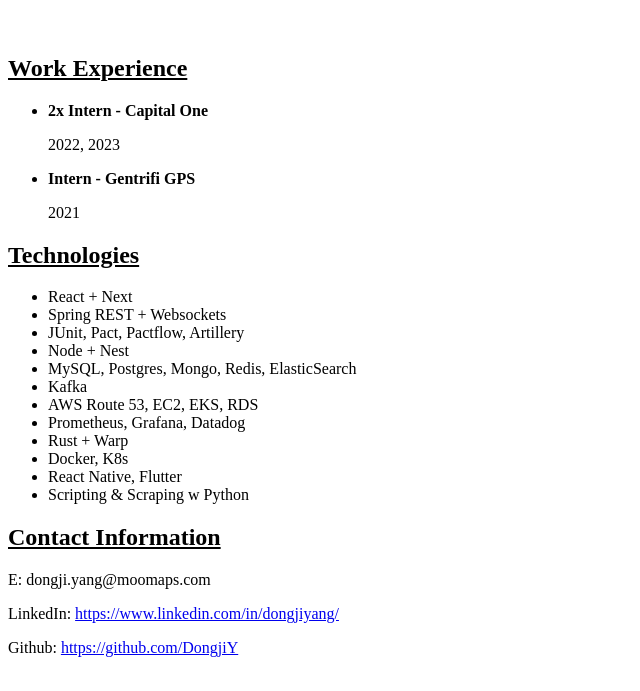
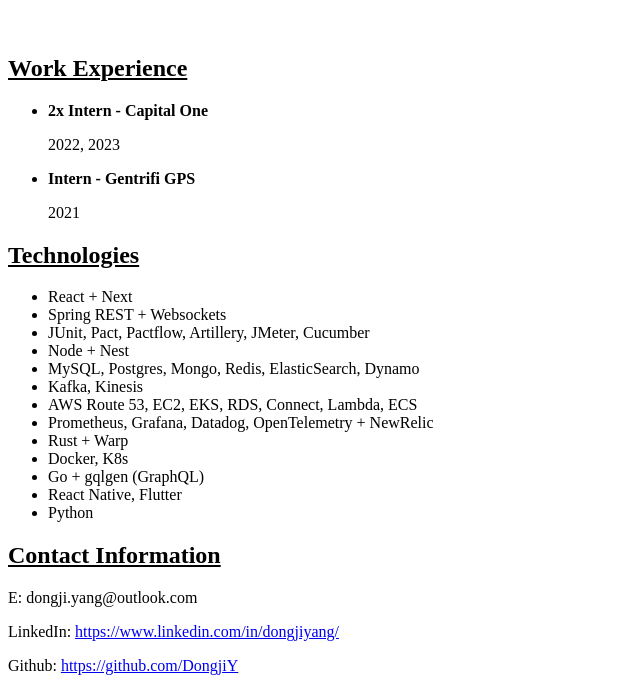
Before and after one commit to DongjiY/DongjiY.github.io, a plain HTML site: page index.html in a window 1280 px wide. Shown: the part 110-801 px from the top of the page, without its empty margins (0-640 px from the left). Drawn offline with Linux system fonts and the light colour scheme.

Commit message:
updating technologies used

```diff
--- a/index.html
+++ b/index.html
@@ -29,20 +29,21 @@
     <ul>
       <li>React + Next</li>
       <li>Spring REST + Websockets</li>
-      <li>JUnit, Pact, Pactflow, Artillery</li>
+      <li>JUnit, Pact, Pactflow, Artillery, JMeter, Cucumber</li>
       <li>Node + Nest</li>
-      <li>MySQL, Postgres, Mongo, Redis, ElasticSearch</li>
-      <li>Kafka</li>
-      <li>AWS Route 53, EC2, EKS, RDS</li>
-      <li>Prometheus, Grafana, Datadog</li>
+      <li>MySQL, Postgres, Mongo, Redis, ElasticSearch, Dynamo</li>
+      <li>Kafka, Kinesis</li>
+      <li>AWS Route 53, EC2, EKS, RDS, Connect, Lambda, ECS</li>
+      <li>Prometheus, Grafana, Datadog, OpenTelemetry + NewRelic</li>
       <li>Rust + Warp</li>
       <li>Docker, K8s</li>
+      <li>Go + gqlgen (GraphQL)</li>
       <li>React Native, Flutter</li>
-      <li>Scripting & Scraping w Python</li>
+      <li>Python</li>
     </ul>
 
     <h2 style="text-decoration: underline">Contact Information</h2>
-    <p>E: dongji.yang@moomaps.com</p>
+    <p>E: dongji.yang@outlook.com</p>
     <p>
       LinkedIn:
       <a href="https://www.linkedin.com/in/dongjiyang/"
```
